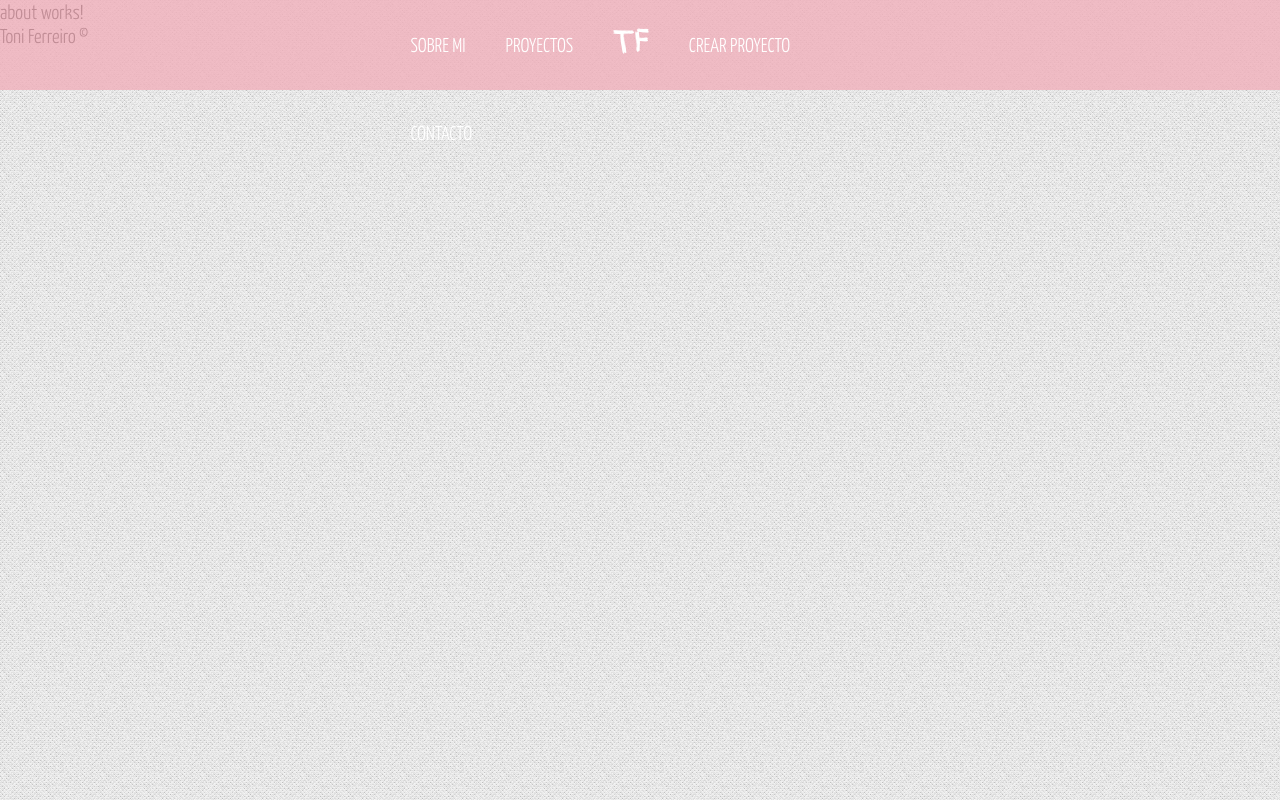
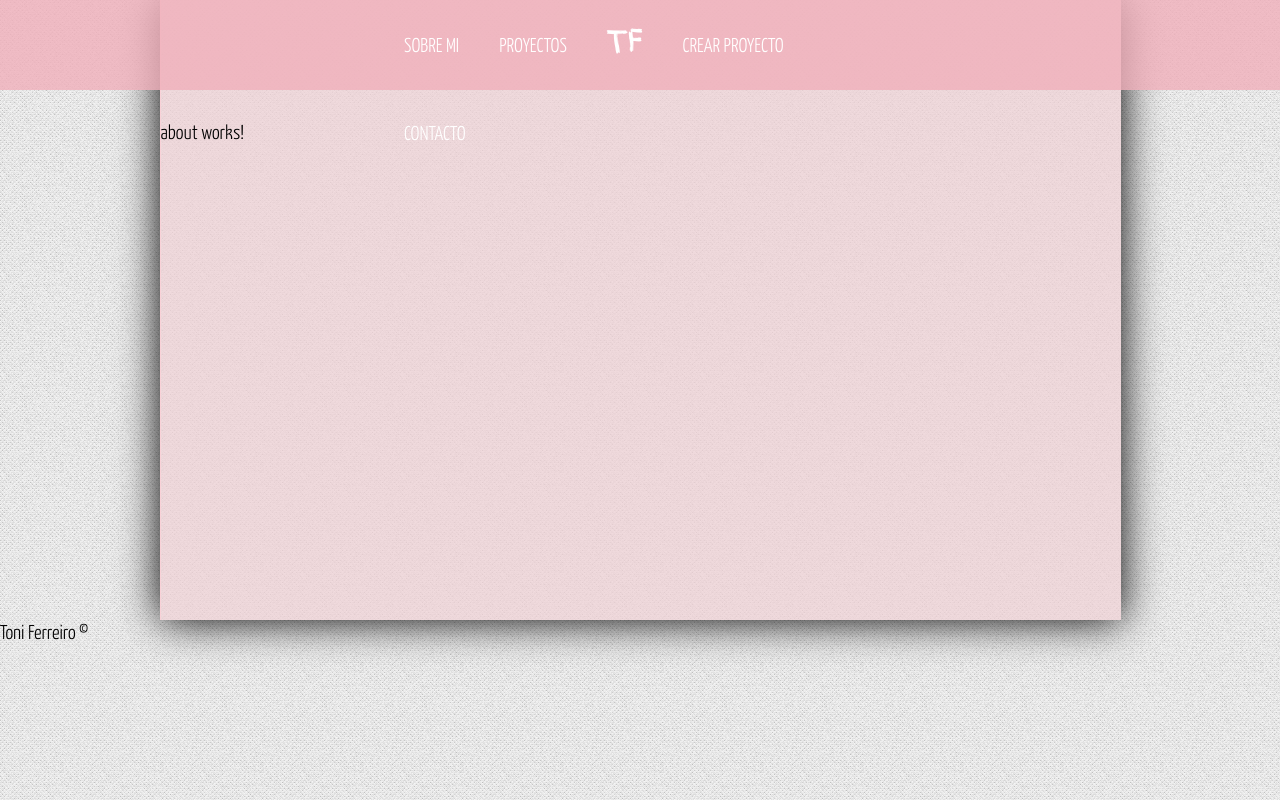
Before and after one commit to toniferr/portfolio-angular, an Angular app: page / in a window 1280 px wide. Built offline with nearby package versions, Linux system fonts and the light colour scheme.

Commit message:
estilo del contenedor

```diff
--- a/src/assets/css/styles.css
+++ b/src/assets/css/styles.css
@@ -33,14 +33,14 @@ header {
     display: block;
     width: 100%;
     height: 90px;
-    background: rgb(241, 176, 187, 0.8);
+    background: rgba(241, 176, 187, 0.8);
     position: fixed;
     text-transform: uppercase;
 }
 
 header ul{
     display: block;
-    width: 39%;
+    width: 40%;
     height: inherit; /*heredado del padre*/
     margin: 0px auto;
     margin-top: -3px;
@@ -82,3 +82,15 @@ header #logo a:hover{
     color: black;
     transform: scale(1.5, 1.50);
 }
+
+/* Contenedor principal */
+#content{
+    min-height: 500px;
+    width: 75%;
+    margin: 0px auto;
+    box-shadow: 0px 0px 40px black;
+    border-left: 1px solid rgb(248, 209, 215);
+    border-left: 1px solid rgb(248, 209, 215);
+    background: rgba(240, 208, 213, 0.7);
+    padding-top: 120px;
+}
```
